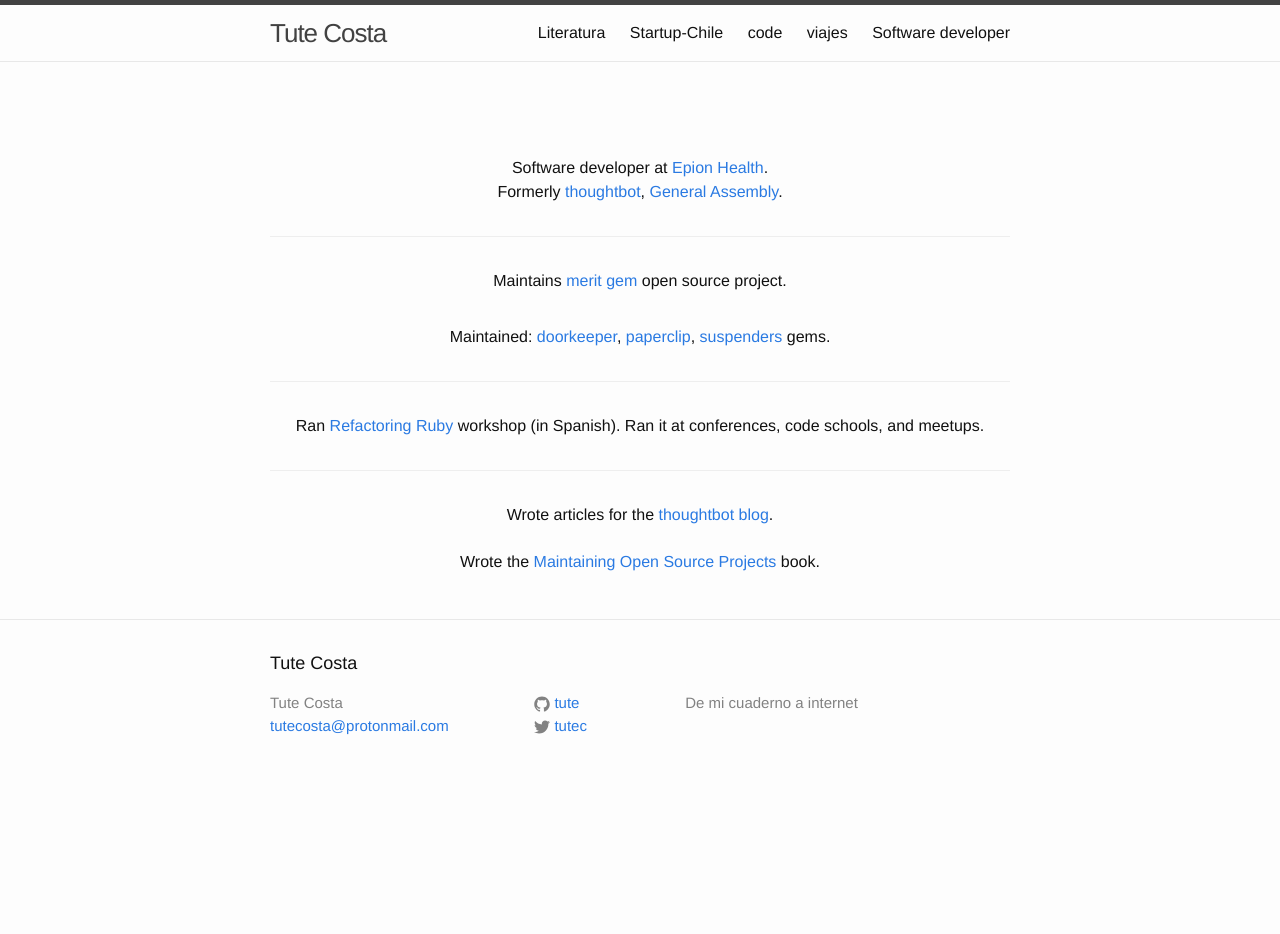
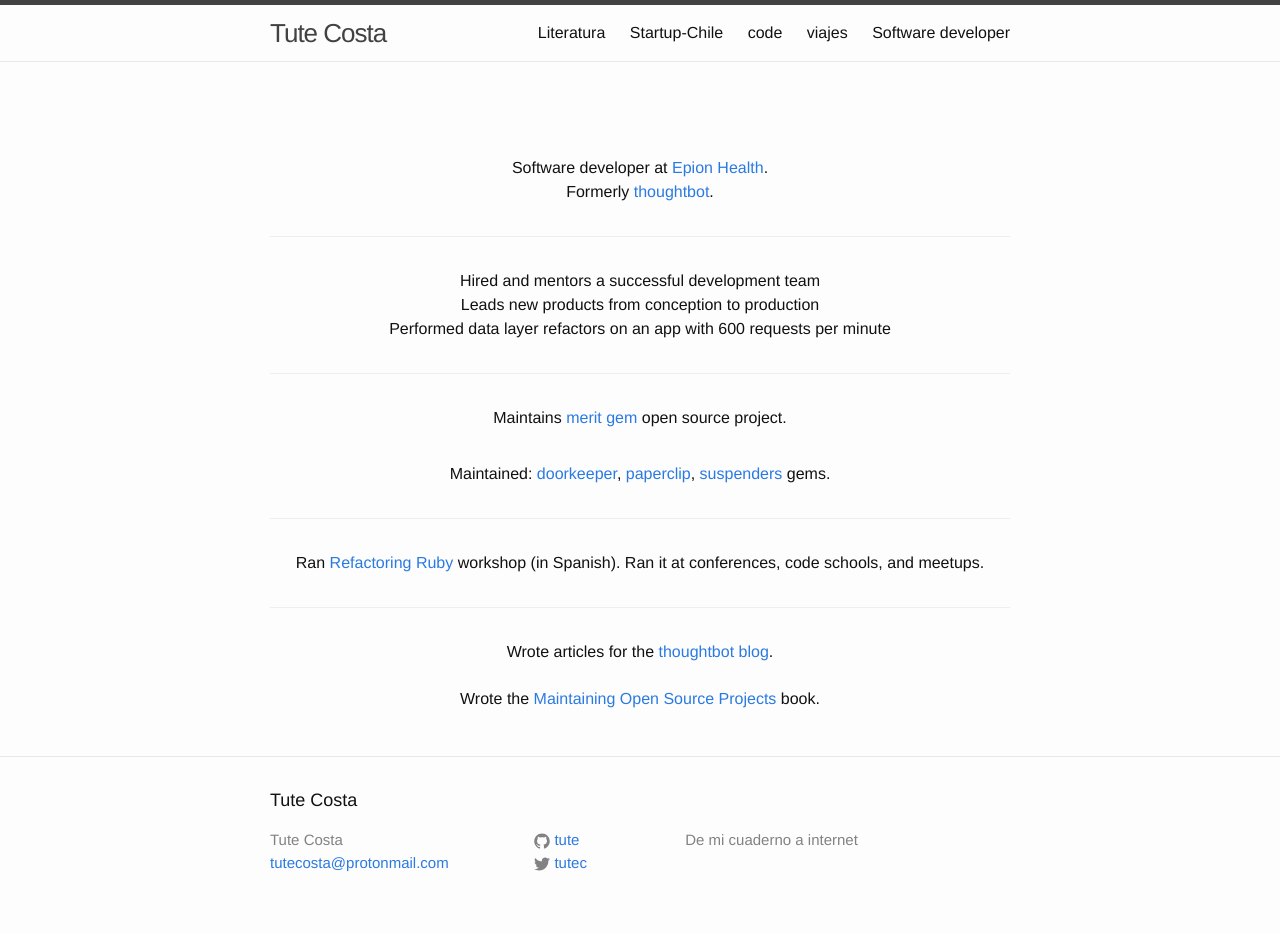
Before and after one commit to tute/tute.github.io, a Jekyll site: the page built from software-developer.md, in a window 1280 px wide. Built offline with Jekyll 4.4.1, drawn with Linux system fonts in a browser that asks for light colours; before the commit the page ends 900 px from its top, so only the background shows below that.

Commit message:
2018/2019 notes

```diff
--- a/software-developer.md
+++ b/software-developer.md
@@ -7,11 +7,14 @@
 <p style="text-align: center; padding-top: 4em">
   Software developer at <a href="https://www.epionhealth.com/">Epion Health</a>.
   <br>
-  Formerly
-  <a href="https://www.thoughtbot.com/">thoughtbot</a>,
-  <a href="https://generalassemb.ly/">General Assembly</a>.
+  Formerly <a href="https://www.thoughtbot.com/">thoughtbot</a>.
 </p>
 
+<p style="text-align: center; padding-top: 2em; margin-top: 2em; border-top: 1px solid #eee">
+  Hired and mentors a successful development team<br>
+  Leads new products from conception to production<br>
+  Performed data layer refactors on an app with 600 requests per minute
+</p>
 
 <p style="text-align: center; padding-top: 2em; margin-top: 2em; border-top: 1px solid #eee">
   Maintains <a href="https://github.com/merit-gem/merit">merit gem</a> open
```
